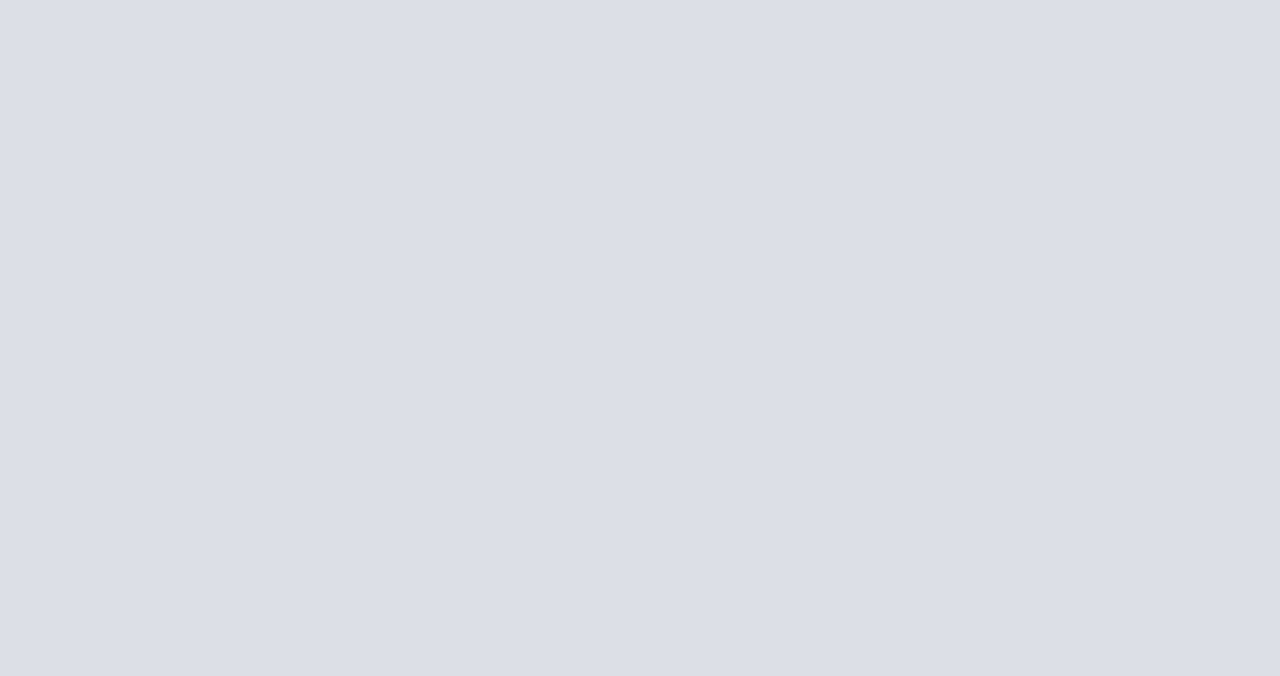
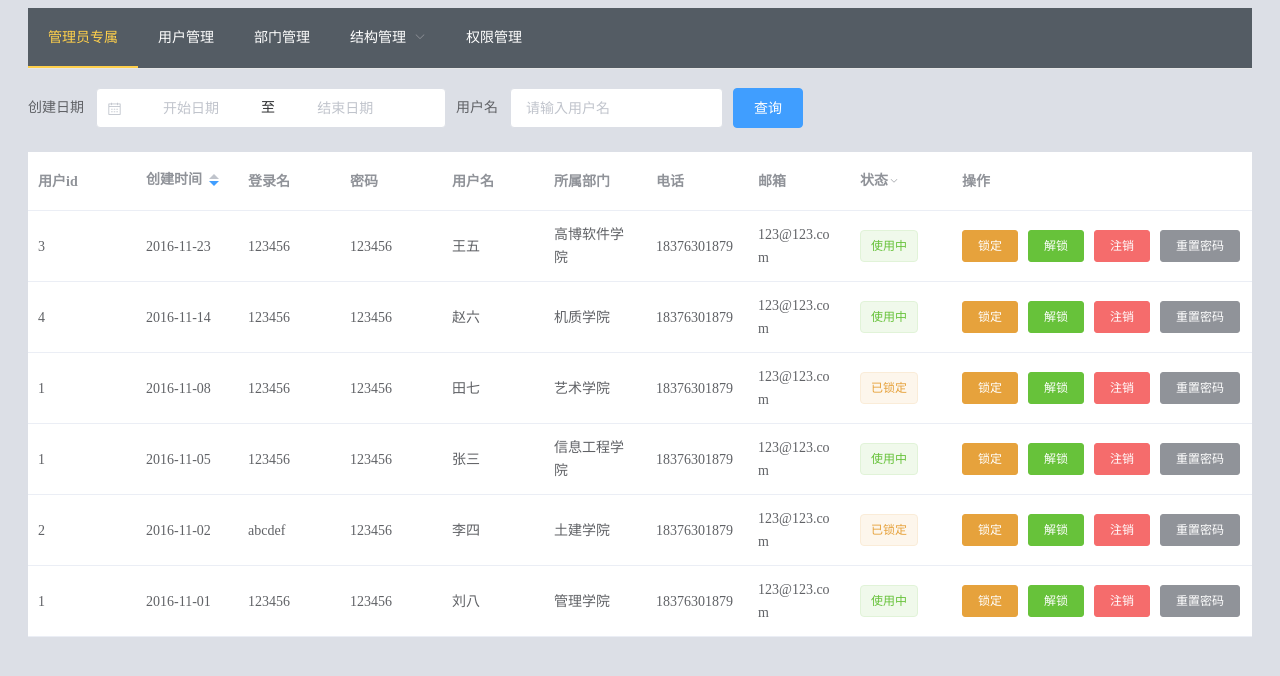
Before and after one commit to jjggzz/oasystem-web, a Vue app: page /#/adminHome/userManage in a window 1280 px wide. Shown: the top 676 px of the page. Built offline with nearby package versions, Linux system fonts and the light colour scheme.

Commit message:
管理端用户模块初步完成

```diff
--- a/src/components/adminHome.vue
+++ b/src/components/adminHome.vue
@@ -12,7 +12,7 @@
         active-text-color="#ffd04b"
         >
         <el-menu-item index="1">管理员专属</el-menu-item>
-        <el-menu-item index="2">用户管理</el-menu-item>
+        <el-menu-item index="/adminHome/userManage" route="true">用户管理</el-menu-item>
         <el-menu-item index="3">部门管理</el-menu-item>
         <el-submenu index="4">
           <template slot="title">结构管理</template>
@@ -47,6 +47,7 @@ export default {
   methods: {
       handleSelect(key, keyPath) {
         console.log(key, keyPath);
+        this.$router.push({path:key})
       },
   }
 
--- /dev/null
+++ b/src/components/adminpage/userManage.vue
@@ -0,0 +1,170 @@
+<template>
+    <el-container direction="vertical">
+        <el-form :inline="true" :model="formInline" class="demo-form-inline">
+            <el-form-item label="创建日期">
+                <el-date-picker
+                    v-model="formInline.createDate"
+                    type="daterange"
+                    range-separator="至"
+                    start-placeholder="开始日期"
+                    end-placeholder="结束日期">
+                </el-date-picker>
+            </el-form-item>
+            <el-form-item label="用户名">
+                <el-input v-model="formInline.name" placeholder="请输入用户名"></el-input>
+            </el-form-item>
+            <el-form-item>
+                <el-button type="primary" @click="onSubmit">查询</el-button>
+            </el-form-item>
+        </el-form>
+          <!-- 表格区域 -->
+        <el-table
+        :data="userData"
+        style="width: 100%"
+        :default-sort = "{prop: 'createDate', order: 'descending'}">
+        <el-table-column
+        prop="id"
+        label="用户id">
+        </el-table-column>
+        <el-table-column
+        prop="createDate"
+        sortable
+        label="创建时间">
+        </el-table-column>
+        <el-table-column
+        prop="loginName"
+        label="登录名">
+        </el-table-column>
+        <el-table-column
+        prop="password"
+        label="密码">
+        </el-table-column>
+        <el-table-column
+        prop="name"
+        label="用户名">
+        </el-table-column>
+        <el-table-column
+        prop="dep"
+        label="所属部门">
+        </el-table-column>
+        <el-table-column
+        prop="phone"
+        label="电话">
+        </el-table-column>
+        <el-table-column
+        prop="email"
+        label="邮箱">
+        </el-table-column>
+        <el-table-column
+        prop="status"
+        label="状态"
+        :filters="[{ text: '使用中', value: 0 }, { text: '已锁定', value: 1 }]"
+        :filter-method="filterStatus"
+        filter-placement="bottom-end">
+        <template slot-scope="scope">
+            <el-tag
+            :type="scope.row.status == 0 ? 'success' : 'warning'"
+            disable-transitions>{{scope.row.status == 0 ? '使用中':'已锁定'}}</el-tag>
+        </template>
+        </el-table-column>
+        <el-table-column
+        fixed="right"
+        label="操作"
+        width="300">
+            <el-button  type="warning" size="small">锁定</el-button>
+            <el-button type="success" size="small">解锁</el-button>
+            <el-button type="danger" size="small">注销</el-button>
+            <el-button type="info" size="small">重置密码</el-button>
+        </el-table-column>
+    </el-table>
+    </el-container>
+</template>
+
+<script>
+  export default {
+    data() {
+      return {
+        formInline: {
+          createDate: '',
+          name: ''
+        },
+        userData: [
+            {
+                id:'1',
+                createDate:'2016-11-05',
+                loginName:'123456',
+                password:'123456',
+                name:'张三',
+                dep:'信息工程学院',
+                phone:'18376301879',
+                email:'123@123.com',
+                status:0
+            },{
+                id:'2',
+                createDate:'2016-11-02',
+                loginName:'abcdef',
+                password:'123456',
+                name:'李四',
+                dep:'土建学院',
+                phone:'18376301879',
+                email:'123@123.com',
+                status:1
+            },{
+                id:'3',
+                createDate:'2016-11-23',
+                loginName:'123456',
+                password:'123456',
+                name:'王五',
+                dep:'高博软件学院',
+                phone:'18376301879',
+                email:'123@123.com',
+                status:0
+            },{
+                id:'4',
+                createDate:'2016-11-14',
+                loginName:'123456',
+                password:'123456',
+                name:'赵六',
+                dep:'机质学院',
+                phone:'18376301879',
+                email:'123@123.com',
+                status:0
+            },{
+                id:'1',
+                createDate:'2016-11-08',
+                loginName:'123456',
+                password:'123456',
+                name:'田七',
+                dep:'艺术学院',
+                phone:'18376301879',
+                email:'123@123.com',
+                status:1
+            },{
+                id:'1',
+                createDate:'2016-11-01',
+                loginName:'123456',
+                password:'123456',
+                name:'刘八',
+                dep:'管理学院',
+                phone:'18376301879',
+                email:'123@123.com',
+                status:0
+            },
+        ]
+      }
+    },
+    methods: {
+      filterStatus(value, row) {
+        return row.status == value;
+      },
+      onSubmit() {
+        console.log('submit!');
+        console.log(this.formInline.createDate[0].getTime());
+      }
+    },
+  }
+</script>
+
+<style>
+
+</style>
```
Also changed, not shown: src/router.js (+8 -1 lines).
